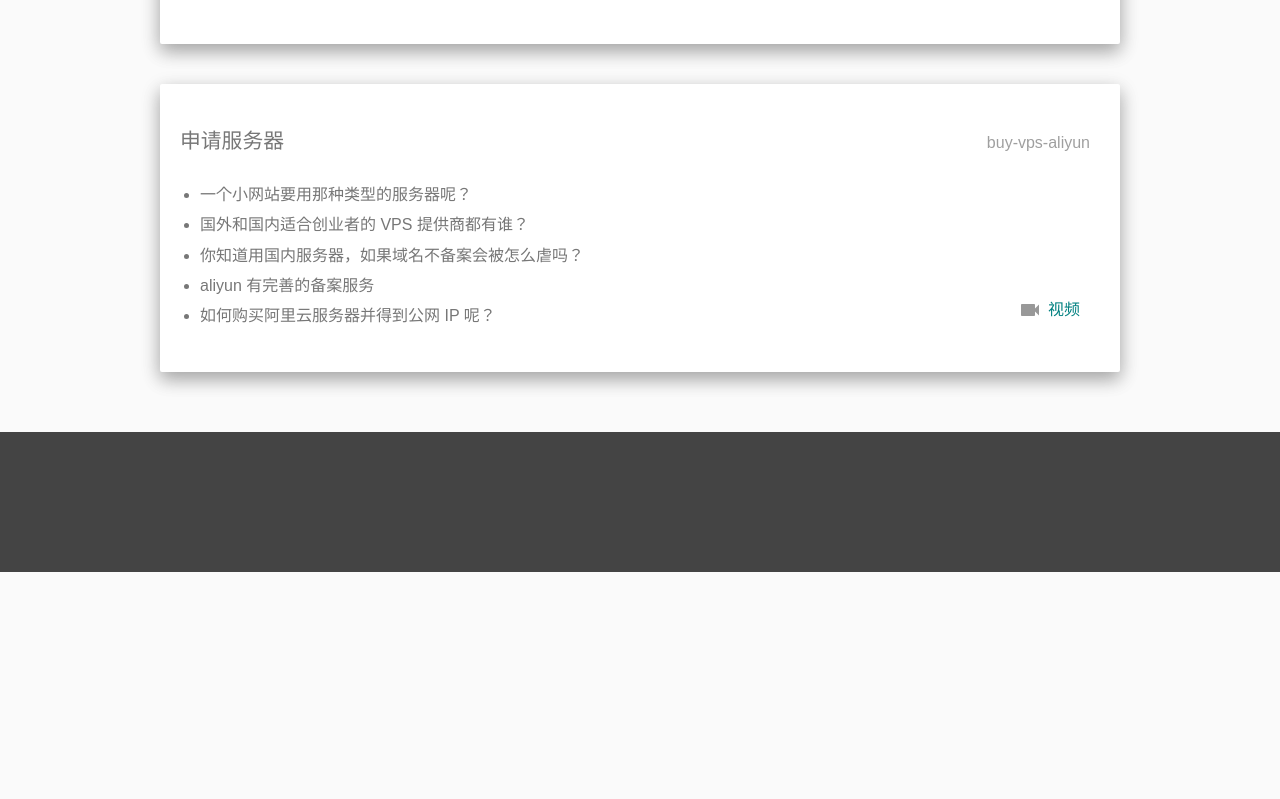
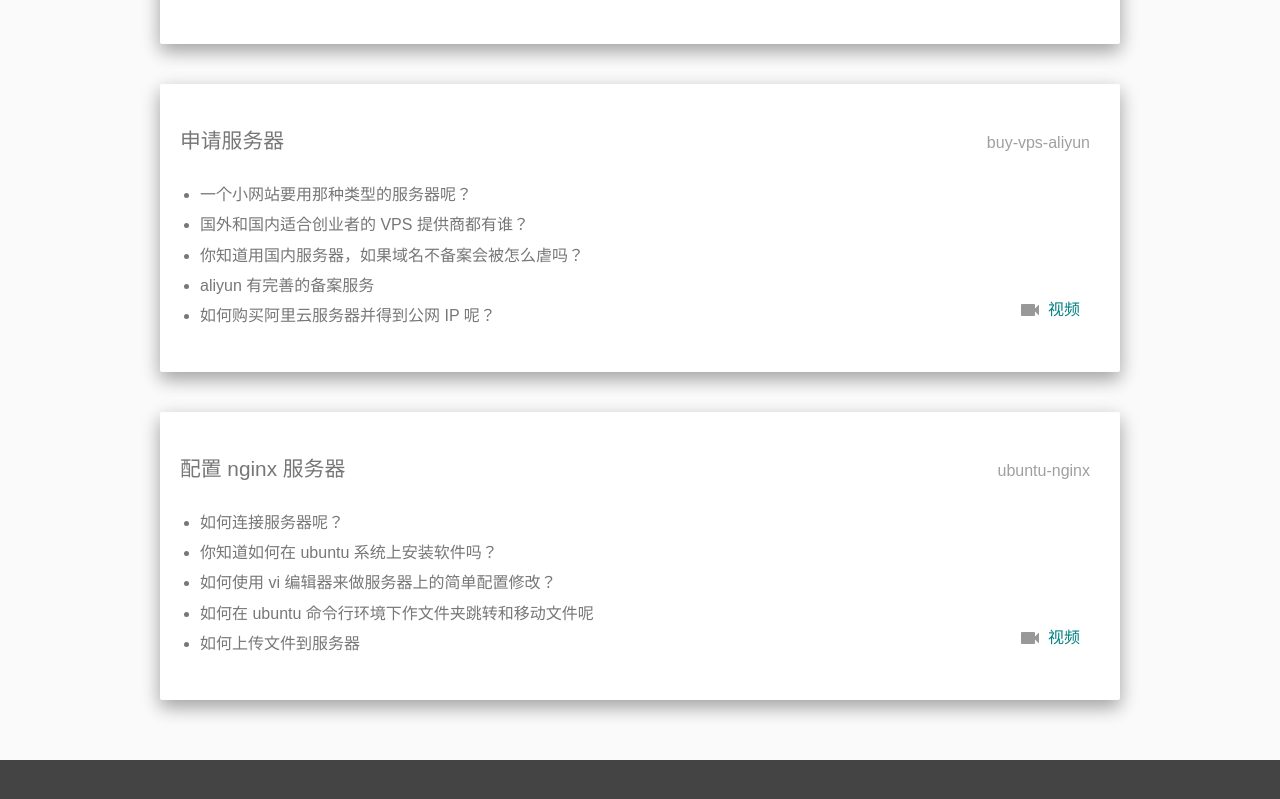
Before and after one commit to McDaddy/guaishou, a Jekyll site: the page built from index.md, in a window 1280 px wide and 900 px high, scrolled down 2224 px. Shown: the top 799 px of the window. Built offline with Jekyll 4.4.1, drawn with Linux system fonts in a browser that asks for light colours; before the commit the page ends 2796 px from its top, so only the background shows below that.

Commit message:
add nginx-ubuntu

```diff
--- a/index.md
+++ b/index.md
@@ -96,3 +96,16 @@ title: 小白变怪兽
 </ul>
 <a href='http://pan.baidu.com/s/1sjuQ2BV'>视频</a>
 </div>
+
+<div class="card">
+<h3>配置 nginx 服务器</h3>
+<ul>
+<div class='id'>ubuntu-nginx</div>
+<li>如何连接服务器呢？</li>
+<li>你知道如何在 ubuntu 系统上安装软件吗？</li>
+<li>如何使用 vi 编辑器来做服务器上的简单配置修改？</li>
+<li>如何在 ubuntu 命令行环境下作文件夹跳转和移动文件呢</li>
+<li>如何上传文件到服务器</li>
+</ul>
+<a href='http://pan.baidu.com/s/1dDeZRDv'>视频</a>
+</div>
```
Also changed, not shown: tools/cards.md (+10 -0 lines).
